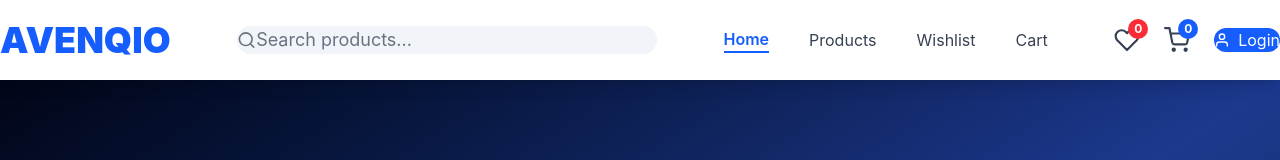
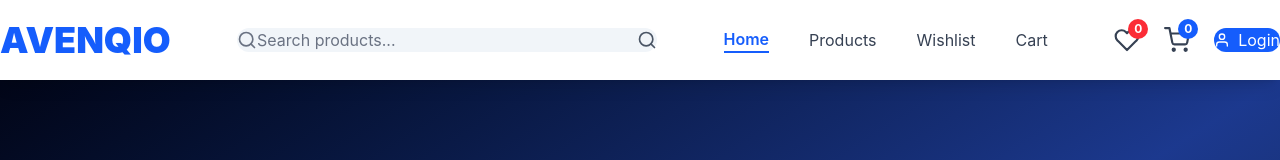
Before and after one commit to Divyanshsingh2612/Avenqio, a React (Vite) app in the folder frontend/: page / in a window 1280 px wide. Shown: the top 160 px of the page. Built offline with nearby package versions, Linux system fonts and the light colour scheme.

Commit message:
Fix navbar product search navigation

```diff
--- a/frontend/src/components/layout/Navbar.jsx
+++ b/frontend/src/components/layout/Navbar.jsx
@@ -1,5 +1,6 @@
 
-import { Link, NavLink } from "react-router-dom";
+import { useState } from "react";
+import { Link, NavLink, useNavigate } from "react-router-dom";
 import { useSelector } from "react-redux";
 import {
   FiSearch,
@@ -9,25 +10,38 @@ import {
 } from "react-icons/fi";
 
 export default function Navbar() {
-  // Get cart items from Redux
+  const navigate = useNavigate();
+  const [searchTerm, setSearchTerm] = useState("");
+
   const cartItems = useSelector(
     (state) => state.cart?.items ?? []
   );
 
-  // Get wishlist items from Redux
   const wishlistItems = useSelector(
     (state) => state.wishlist?.items ?? []
   );
 
-  // Count total units in cart
   const cartCount = cartItems.reduce(
-    (total, item) =>
-      total + (Number(item.quantity) || 0),
+    (total, item) => total + (Number(item.quantity) || 0),
     0
   );
 
-  // Count unique products in wishlist
   const wishlistCount = wishlistItems.length;
+
+  const handleSearch = (event) => {
+    event.preventDefault();
+
+    const query = searchTerm.trim();
+
+    navigate({
+      pathname: "/products",
+      search: query
+        ? `?search=${encodeURIComponent(query)}`
+        : "",
+    });
+
+    setSearchTerm("");
+  };
 
   const navLinkClass = ({ isActive }) =>
     isActive
@@ -36,69 +50,76 @@ export default function Navbar() {
 
   return (
     <nav className="sticky top-0 z-50 bg-white/90 backdrop-blur-xl shadow-lg">
-      <div className="max-w-[1400px] mx-auto px-8">
-        <div className="flex items-center justify-between h-20">
-
-          {/* Logo */}
+      <div className="mx-auto max-w-[1400px] px-4 sm:px-6 lg:px-8">
+        <div className="flex min-h-20 flex-wrap items-center justify-between gap-4 py-4 lg:flex-nowrap">
           <Link
             to="/"
-            className="text-4xl font-black text-blue-600"
+            className="text-3xl font-black text-blue-600 sm:text-4xl"
           >
             AVENQIO
           </Link>
 
-          {/* Search */}
-          <div className="hidden md:flex items-center w-[420px] bg-slate-100 rounded-full px-5 py-3">
-            <FiSearch className="text-gray-500 text-xl" />
+          <form
+            role="search"
+            onSubmit={handleSearch}
+            className="order-3 w-full lg:order-none lg:mx-6 lg:w-[420px] lg:shrink-0"
+          >
+            <div className="flex items-center rounded-full bg-slate-100 px-5 py-3 transition focus-within:ring-2 focus-within:ring-blue-500">
+              <FiSearch className="shrink-0 text-xl text-gray-500" />
 
-            <input
-              type="text"
-              placeholder="Search products..."
-              aria-label="Search products"
-              className="bg-transparent outline-none ml-3 w-full text-lg placeholder:text-gray-500"
-            />
-          </div>
+              <input
+                type="search"
+                name="search"
+                value={searchTerm}
+                onChange={(event) =>
+                  setSearchTerm(event.target.value)
+                }
+                placeholder="Search products..."
+                aria-label="Search products"
+                className="ml-3 w-full min-w-0 bg-transparent text-base outline-none placeholder:text-gray-500"
+              />
 
-          {/* Navigation */}
-          <div className="hidden lg:flex items-center gap-10">
-            <NavLink
-              to="/"
-              end
-              className={navLinkClass}
-            >
+              {searchTerm && (
+                <button
+                  type="button"
+                  aria-label="Clear search"
+                  onClick={() => setSearchTerm("")}
+                  className="ml-2 text-sm text-gray-500 hover:text-red-500"
+                >
+                  Clear
+                </button>
+              )}
+
+              <button
+                type="submit"
+                aria-label="Submit product search"
+                className="ml-2 rounded-full p-1 text-gray-600 transition hover:text-blue-600"
+              >
+                <FiSearch size={20} />
+              </button>
+            </div>
+          </form>
+
+          <div className="hidden items-center gap-6 lg:flex xl:gap-10">
+            <NavLink to="/" end className={navLinkClass}>
               Home
             </NavLink>
-
-            <NavLink
-              to="/products"
-              className={navLinkClass}
-            >
+            <NavLink to="/products" className={navLinkClass}>
               Products
             </NavLink>
-
-            <NavLink
-              to="/wishlist"
-              className={navLinkClass}
-            >
+            <NavLink to="/wishlist" className={navLinkClass}>
               Wishlist
             </NavLink>
-
-            <NavLink
-              to="/cart"
-              className={navLinkClass}
-            >
+            <NavLink to="/cart" className={navLinkClass}>
               Cart
             </NavLink>
           </div>
 
-          {/* Right-side icons */}
-          <div className="flex items-center gap-6">
-
-            {/* Wishlist with live count */}
+          <div className="flex items-center gap-4 sm:gap-6">
             <Link
               to="/wishlist"
               aria-label={`Wishlist, ${wishlistCount} items`}
-              className="relative inline-flex hover:scale-110 transition"
+              className="relative inline-flex transition hover:scale-110"
             >
               <FiHeart
                 size={26}
@@ -108,44 +129,32 @@ export default function Navbar() {
                     : "text-gray-700"
                 }
               />
-
-              <span className="absolute -top-2 -right-2 min-w-5 h-5 px-1 rounded-full bg-red-500 text-white text-xs font-bold flex items-center justify-center">
-                {wishlistCount > 99
-                  ? "99+"
-                  : wishlistCount}
+              <span className="absolute -right-2 -top-2 flex h-5 min-w-5 items-center justify-center rounded-full bg-red-500 px-1 text-xs font-bold text-white">
+                {wishlistCount > 99 ? "99+" : wishlistCount}
               </span>
             </Link>
 
-            {/* Cart with live count */}
             <Link
               to="/cart"
               aria-label={`Shopping cart, ${cartCount} items`}
-              className="relative inline-flex items-center justify-center hover:scale-110 transition"
+              className="relative inline-flex items-center justify-center transition hover:scale-110"
             >
-              <FiShoppingCart
-                size={26}
-                className="text-gray-700"
-              />
-
-              <span className="absolute -top-2 -right-2 z-10 min-w-5 h-5 px-1 rounded-full bg-blue-600 text-white text-xs font-bold flex items-center justify-center">
-                {cartCount > 99
-                  ? "99+"
-                  : cartCount}
+              <FiShoppingCart size={26} className="text-gray-700" />
+              <span className="absolute -right-2 -top-2 z-10 flex h-5 min-w-5 items-center justify-center rounded-full bg-blue-600 px-1 text-xs font-bold text-white">
+                {cartCount > 99 ? "99+" : cartCount}
               </span>
             </Link>
 
-            {/* Login */}
             <button
               type="button"
               onClick={() =>
                 alert("Login will be available soon!")
               }
-              className="flex items-center gap-2 bg-blue-600 hover:bg-blue-700 text-white px-5 py-2.5 rounded-full transition"
+              className="flex items-center gap-2 rounded-full bg-blue-600 px-4 py-2.5 text-white transition hover:bg-blue-700 sm:px-5"
             >
               <FiUser />
-              Login
+              <span className="hidden sm:inline">Login</span>
             </button>
-
           </div>
         </div>
       </div>
```
